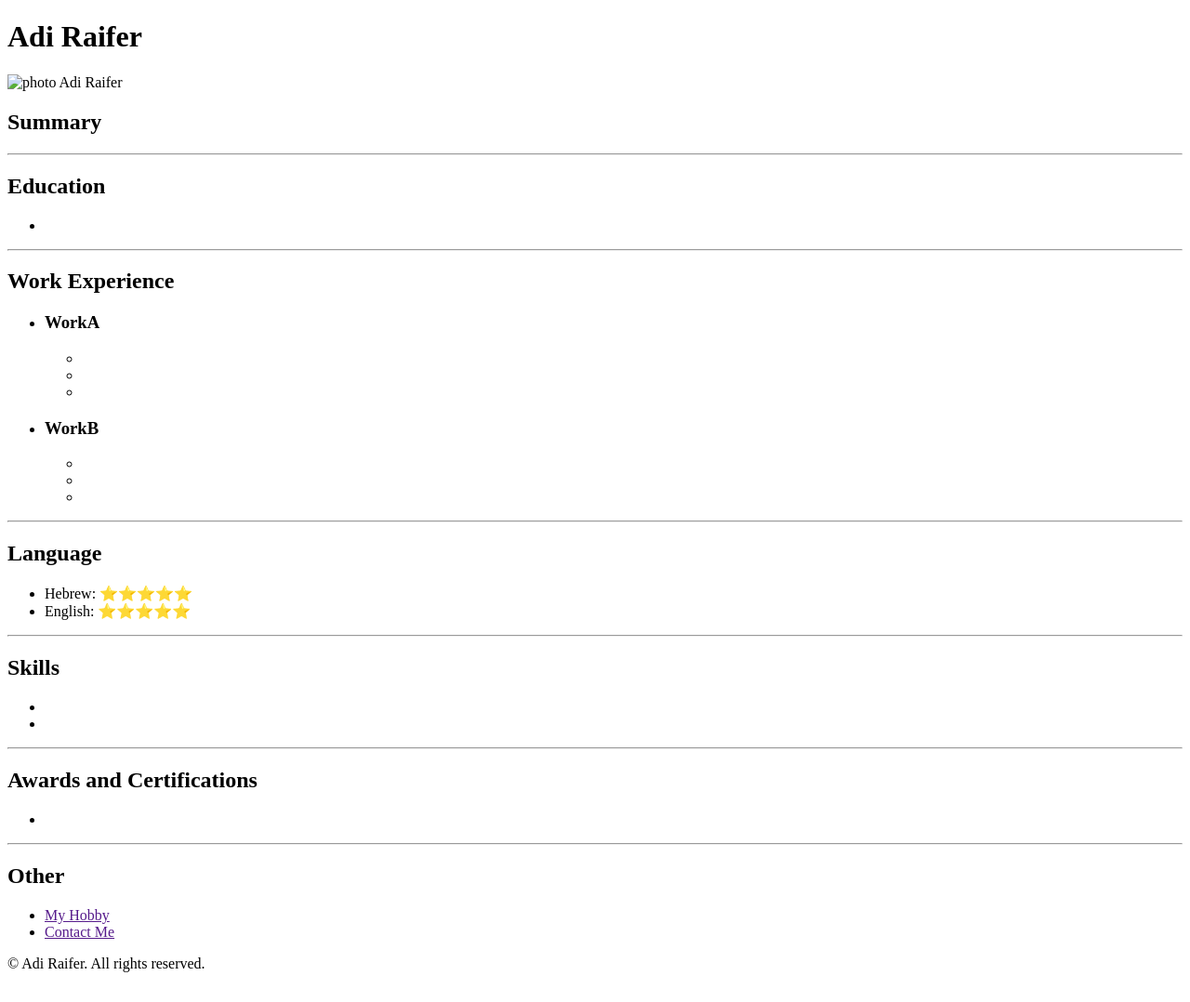
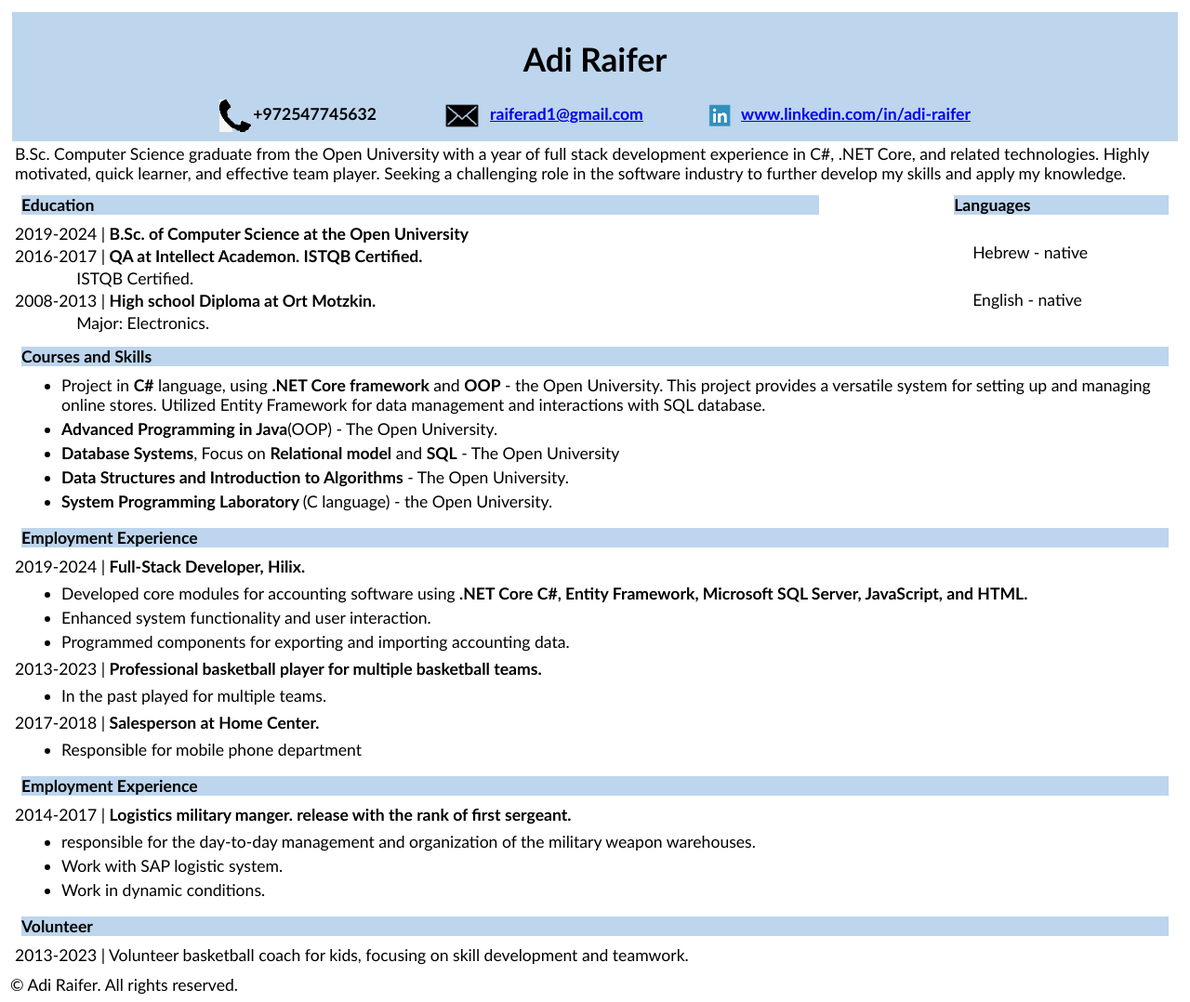
Before and after one commit to AADDRRAA/CVAdiRaifer, a plain HTML site: page index.html in a window 1280 px wide. Shown: the whole page at 93% size. Drawn offline with Linux system fonts and the light colour scheme.

Commit message:
14/08/2024

```diff
--- a/index.html
+++ b/index.html
@@ -4,68 +4,185 @@
     <meta charset="UTF-8">
     <meta name="viewport" content="width=device-width, initial-scale=1.0">
     <title>Adi"s CV</title>
+    <style>
+        body{
+            font-family: 'Gill Sans', 'Gill Sans MT', Calibri, 'Trebuchet MS', sans-serif;
+            font-size: 110%;
+        }
+        .cv-container{
+            display: flex;
+            flex-direction: column;
+            padding: 5px;
+
+        }
+        .name-details{
+            display: flex;
+            flex-direction: column;
+            align-items: center;
+            background-color: #BDD5ED;
+            padding: 5px 0;
+        }
+        .details{
+            display: flex;
+            justify-content: space-around;
+            gap: 4rem;
+            margin-bottom: 5px;
+        }
+
+        .education-languages{
+            display: flex;
+            justify-content: space-between;
+        }
+        .education{
+            width: 70%;
+        }
+        .languages{
+            width: 20%;
+        }
+        .languages > .item > p{
+            margin: 30px;
+        }
+
+        p {
+            margin: 3px;
+        }
+        img {
+            height: 35px;
+            vertical-align: middle;
+            margin-right: 2px;
+        }
+        h4{
+            background-color: #BDD5ED;
+            margin: 10px;
+        }
+        ul{
+            margin: 8px;
+        }
+        li{
+            margin: 5px;
+        }
+
+        @media (max-width: 650px) {
+        .details{
+            display: flex;
+            flex-direction: column;
+
+            justify-content: space-around;
+            gap: 4rem;
+            margin-bottom: 5px;
+        }
+        .languages{
+            width: 30%;
+        }
+      }
+
+    </style>
 </head>
 <body>
+    <div class = "cv-container">
+        <div class = "name-details">
             <h1>Adi Raifer</h1>
-    <img src="" alt="photo Adi Raifer" height = 100 />
-    <h2>Summary</h2>
-    <p></p>
-    <hr />
+            <div class="details">
+                <div class="phone-num"><img src= "./images/phone1.png" ><b>+972547745632</b></div>
+                <div class="email"><img src = "images/email2.png"><a href = "raiferad1@gmail.com"><b>raiferad1@gmail.com</b></a></div>
+                <div class="linkdin"><img src= "./images/link3.png" ><a href = "www.linkedin.com/in/adi-raifer"><b>www.linkedin.com/in/adi-raifer</b></a></div>
+            </div>
+        </div>
+        <div class="open-text">
+            <p>B.Sc. Computer Science graduate from the Open University with a year of full stack development experience in C#, .NET Core, and related technologies. Highly motivated, quick learner, and effective team player. Seeking a challenging role in the software industry to further develop my skills and apply my knowledge.</p>
+        </div>
 
-    <h2>Education</h2>
+        <div class="education-languages" >
+            <div class ="education">
+                <h4>Education</h1>
+                    <div class="item">
+                        <p>2019-2024 | <b>B.Sc. of Computer Science at the Open University</b></p>
+                    </div>
+                    <div class="item">
+                        <p>2016-2017 | <b>QA at Intellect Academon. ISTQB Certified.</b></p>
+                        <p> &emsp; &emsp; &emsp; &emsp;ISTQB Certified.  </p>
+                    </div>
+                    <div class="item">
+                        <p>2008-2013 | <b>High school Diploma at Ort Motzkin.</b></p>
+                        <p> &emsp; &emsp; &emsp; &emsp;Major: Electronics.</p>
+                    </div>
+
+            </div>
+            <div class ="languages">
+                <h4>Languages</h1>
+                    <div class="item">
+                        <p>Hebrew - native</b></p>
+                    </div>
+                    <div class="item">
+                        <p>English -  native</p>
+                    </div>
+
+            </div>
+        </div>
+
+        <div class="courses-skills">
+            <h4>Courses and Skills</h4>
                 <ul>
-        <li></li>
+                    <li>Project in <b>C#</b> language, using <b>.NET Core framework</b> and <b>OOP</b> - the Open University.
+                        This project provides a versatile system for setting up and managing online stores. Utilized Entity Framework for data management and interactions with SQL database.</li>
+                     <li><b>Advanced Programming in Java</b>(OOP) - The Open University. </li>
+                    <li><b>Database Systems</b>,  Focus on <b>Relational model</b> and <b>SQL</b> - The Open University</li>
+                    <li><b>Data Structures and Introduction to Algorithms</b> - The Open University.</li>
+                    <li><b>System Programming Laboratory </b>(C language) - the Open University.</li>
+
                 </ul>
-    <hr />
+        </div>
 
-    <h2>Work Experience</h2>
+        <div class="employment-experience">
+            <h4>Employment Experience</h4>
+            <div class="item">
+                <p>2019-2024 | <b>Full-Stack Developer, Hilix. </b></p>
                 <ul>
-        <li><h3>WorkA</h3></li>
-        <p></p>
+                <li>Developed core modules for accounting software using <b>.NET Core C#, Entity Framework, Microsoft SQL Server, JavaScript, and HTML.</b></li>
+                     <li>Enhanced system functionality and user interaction.</li>
+                    <li>Programmed components for exporting and importing accounting data.</li>
+                </ul>
+            </div>
+
+            <div class="item">
+                <p>2013-2023 | <b>Professional basketball player for multiple basketball teams.</b></p>
                 <ul>
-            <li></li>
-            <li></li>
-            <li></li>
+                    <li>In the past played for multiple teams.</li>
                 </ul>
-        <li><h3>WorkB</h3></li>
-        <p></p>
+            </div>
+
+            <div class="item">
+                <p>2017-2018 | <b>Salesperson at Home Center.</b></p>
                 <ul>
-            <li></li>
-            <li></li>
-            <li></li>
+                    <li>Responsible for mobile phone department</li>
                 </ul>
+            </div>
+        </div>
+
+        <div class="IDF">
+            <h4>Employment Experience</h4>
+            <div class="item">
+                <p>2014-2017 | <b>Logistics military manger. release with the rank of first sergeant.</b></p>
+                <ul>
+                    <li>responsible for the day-to-day management and organization of the military weapon warehouses.</li>
+                    <li>Work with SAP logistic system.</li>
+                    <li>Work in dynamic conditions.</li>
                 </ul>
-    <hr />
+            </div>
+        </div>
 
-    <h2>Language</h2>
-    <ul>
-        <li>Hebrew: ⭐️⭐️⭐️⭐️⭐️ </li>
-        <li>English: ⭐️⭐️⭐️⭐️⭐️ </li>
-    </ul>
-    <hr />
+        <div class="volunteer">
+            <h4>Volunteer</h4>
+            <p>2013-2023  |   Volunteer basketball coach for kids, focusing on skill development and teamwork.</p>
 
-    <h2>Skills</h2>
-    <ul>
-        <li> </li>
-        <li> </li>
-    </ul>
-    <hr />
+        </div>
 
-    <h2>Awards and Certifications</h2>
-    <ul>
-        <li></li>
-    </ul>
-    <hr />
 
-    <h2>Other</h2>
-    <ul>
-        <li><a href="">My Hobby</a></li>
-        <li><a href="">Contact Me</a></li>
-    </ul>
+
+    </div>
 
     <footer>
         <p>© Adi Raifer. All rights reserved.</p>
     </footer>
-
 </body>
 </html>
```
Also changed, not shown: images/email2.png (added), images/link3.png (added), images/phone1.png (added). Lines whose indentation alone changed are shown as unchanged.
